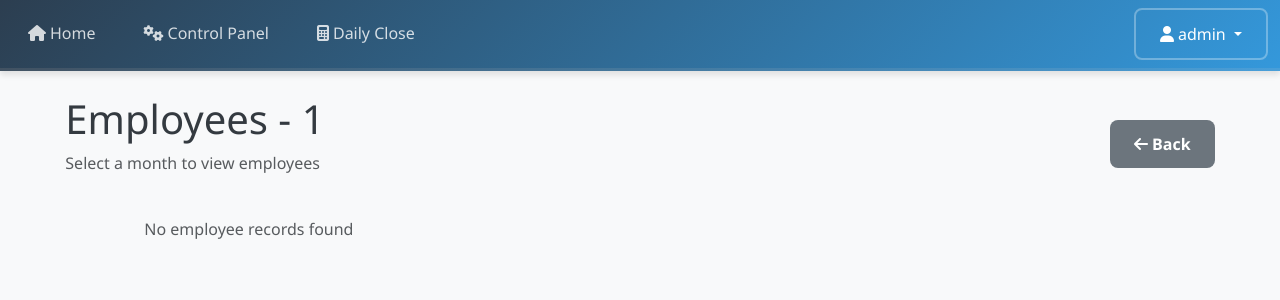
After one commit to Mahmoud-ElNatour/DailyBizClose, a Flask app: page /control-panel/employees/1 in a window 1280 px wide. The commit adds this page. Shown: the top 300 px of the page. Run offline with Flask 3, Linux system fonts and the light colour scheme; a user stored in the database is signed in.

Commit message:
Add yearly and monthly navigation for employees

```diff
--- a/app.py
+++ b/app.py
@@ -153,15 +153,48 @@ def settings():
 @app.route('/control-panel/employees')
 @login_required
 def employees():
-    """Employees management page"""
+    """Employees page - show available years"""
     try:
-        from models import Employees
-        employees = Employees.query.all()
-        return render_template('employees.html', employees=employees)
+        from models import Employees, db
+        years = db.session.query(db.func.distinct(Employees.year)).order_by(Employees.year.desc()).all()
+        years = [y[0] for y in years]
+        return render_template('employees_years.html', years=years)
     except Exception as e:
         app.logger.error(f"Error loading employees: {e}")
         flash('Error loading employees data', 'error')
-        return render_template('employees.html', employees=[])
+        return render_template('employees_years.html', years=[])
+
+
+@app.route('/control-panel/employees/<int:year>')
+@login_required
+def employees_months(year):
+    """Show months for a given year"""
+    try:
+        from models import Employees, db
+        import calendar
+        months = db.session.query(db.func.distinct(Employees.month)).filter_by(year=year).order_by(Employees.month).all()
+        months = [(m[0], calendar.month_name[m[0]]) for m in months]
+        return render_template('employees_months.html', year=year, months=months)
+    except Exception as e:
+        app.logger.error(f"Error loading employee months: {e}")
+        flash('Error loading employees data', 'error')
+        return render_template('employees_months.html', year=year, months=[])
+
+
+@app.route('/control-panel/employees/<int:year>/<int:month>')
+@login_required
+def employees_list(year, month):
+    """Show employees for specific month and year"""
+    try:
+        from models import Employees
+        import calendar
+        employees = Employees.query.filter_by(year=year, month=month).all()
+        month_name = calendar.month_name[month]
+        return render_template('employees.html', employees=employees, year=year, month=month, month_name=month_name)
+    except Exception as e:
+        app.logger.error(f"Error loading employees: {e}")
+        flash('Error loading employees data', 'error')
+        return render_template('employees.html', employees=[], year=year, month=month, month_name='')
 
 @app.route('/control-panel/customers')
 @login_required
@@ -277,9 +310,12 @@ def payroll():
         month = request.args.get('month', type=int)
         year = request.args.get('year', type=int)
 
-        # For now, return all employees since we don't have month/year data in employees table
-        # In a real application, you would filter employees by month/year
-        employees = Employees.query.all()
+        query = Employees.query
+        if year is not None:
+            query = query.filter_by(year=year)
+        if month is not None:
+            query = query.filter_by(month=month)
+        employees = query.all()
 
         return render_template('payroll.html', employees=employees)
     except Exception as e:
@@ -443,7 +479,14 @@ def get_employees():
     """Get all employees"""
     try:
         from models import Employees
-        employees = Employees.query.all()
+        year = request.args.get('year', type=int)
+        month = request.args.get('month', type=int)
+        query = Employees.query
+        if year is not None:
+            query = query.filter_by(year=year)
+        if month is not None:
+            query = query.filter_by(month=month)
+        employees = query.all()
         return jsonify({
             'employees': [{
                 'id': e.id,
@@ -456,7 +499,9 @@ def get_employees():
                 'deductions': e.deductions,
                 'advance': e.advance,
                 'actual_salary': e.actual_salary,
-                'total': e.total
+                'total': e.total,
+                'year': e.year,
+                'month': e.month
             } for e in employees]
         })
     except Exception as e:
@@ -469,12 +514,15 @@ def create_employee():
     """Create new employee"""
     try:
         from models import Employees
+        from datetime import datetime
         data = request.get_json()
 
         employee = Employees(
             name=data.get('name'),
             phone_number=data.get('phone_number'),
             position=data.get('position'),
+            year=data.get('year', datetime.utcnow().year),
+            month=data.get('month', datetime.utcnow().month),
             base_salary=data.get('base_salary', 0),
             working_days=data.get('working_days', 0),
             actual_working_days=data.get('actual_working_days', 0),
@@ -664,9 +712,7 @@ def payroll_report():
         year = int(data.get('year'))
 
         # Get all employees for the selected month/year
-        # In a real application, you would filter employees by month/year
-        # For now, we'll return all employees
-        employees = Employees.query.all()
+        employees = Employees.query.filter_by(year=year, month=month).all()
 
         total_payroll = sum(emp.total or 0 for emp in employees)
         total_deductions = sum(emp.deductions or 0 for emp in employees)
@@ -864,13 +910,19 @@ def save_daily_closing():
         for advance_data in advances_data:
             employee_name = advance_data.get('employee_name', '')
             if employee_name:
-                employee = Employees.query.filter_by(name=employee_name).first()
+                employee = Employees.query.filter_by(
+                    name=employee_name,
+                    year=close_date.year,
+                    month=close_date.month
+                ).first()
                 if not employee:
-                    # Create new employee
+                    # Create new employee record for this month
                     employee = Employees(
                         name=employee_name,
                         phone_number=advance_data.get('phone_number', ''),
                         position=advance_data.get('position', ''),
+                        year=close_date.year,
+                        month=close_date.month,
                         base_salary=advance_data.get('base_salary', 0),
                         working_days=advance_data.get('working_days', 0),
                         actual_working_days=advance_data.get('actual_working_days', 0),
--- a/models.py
+++ b/models.py
@@ -91,6 +91,8 @@ class Employees(db.Model):
     name = db.Column(db.String(100), nullable=False)
     phone_number = db.Column(db.String(20))
     position = db.Column(db.String(50))
+    year = db.Column(db.Integer, nullable=False, default=lambda: datetime.utcnow().year)
+    month = db.Column(db.Integer, nullable=False, default=lambda: datetime.utcnow().month)
     base_salary = db.Column(db.Float, nullable=False, default=0.0)
     working_days = db.Column(db.Float, nullable=False, default=0.0)
     actual_working_days = db.Column(db.Float, nullable=False, default=0.0)
--- /dev/null
+++ b/templates/employees_months.html
@@ -0,0 +1,76 @@
+<!DOCTYPE html>
+<html lang="en">
+<head>
+    <meta charset="UTF-8">
+    <meta name="viewport" content="width=device-width, initial-scale=1.0">
+    <title>Employee Months - Business Daily Close System</title>
+    <link href="https://cdn.jsdelivr.net/npm/bootstrap@5.3.0/dist/css/bootstrap.min.css" rel="stylesheet">
+    <link href="https://cdnjs.cloudflare.com/ajax/libs/font-awesome/6.4.0/css/all.min.css" rel="stylesheet">
+    <link href="{{ url_for('static', filename='styles.css') }}" rel="stylesheet">
+</head>
+<body>
+    <!-- Header -->
+    <header class="navbar navbar-expand-lg sticky-top" id="main-header">
+        <div class="container-fluid">
+            <!-- Left Navigation -->
+            <div class="navbar-nav flex-row">
+                <a class="nav-link me-3" href="{{ url_for('index') }}">
+                    <i class="fas fa-home me-1"></i>Home
+                </a>
+                <a class="nav-link me-3" href="{{ url_for('control_panel') }}">
+                    <i class="fas fa-cogs me-1"></i>Control Panel
+                </a>
+                <a class="nav-link me-3" href="{{ url_for('daily_close') }}">
+                    <i class="fas fa-calculator me-1"></i>Daily Close
+                </a>
+            </div>
+
+            <!-- Right Profile Dropdown -->
+            <div class="dropdown ms-auto">
+                <button class="btn btn-outline-light dropdown-toggle" type="button" id="profileDropdown" data-bs-toggle="dropdown" aria-expanded="false">
+                    <i class="fas fa-user me-1"></i>{{ current_user.username }}
+                </button>
+                <ul class="dropdown-menu dropdown-menu-end" aria-labelledby="profileDropdown">
+                    <li><a class="dropdown-item" href="{{ url_for('settings') }}"><i class="fas fa-cog me-2"></i>Settings</a></li>
+                    <li><hr class="dropdown-divider"></li>
+                    <li><a class="dropdown-item" href="{{ url_for('logout') }}"><i class="fas fa-sign-out-alt me-2"></i>Logout</a></li>
+                </ul>
+            </div>
+        </div>
+    </header>
+
+    <!-- Main Content -->
+    <main class="container-fluid mt-4">
+        <div class="row justify-content-center">
+            <div class="col-lg-11">
+                <div class="d-flex justify-content-between align-items-center mb-4">
+                    <div>
+                        <h2 class="display-6">Employees - {{ year }}</h2>
+                        <p class="text-muted">Select a month to view employees</p>
+                    </div>
+                    <a href="{{ url_for('employees') }}" class="btn btn-secondary">
+                        <i class="fas fa-arrow-left me-1"></i>Back
+                    </a>
+                </div>
+                <div class="row row-cols-1 row-cols-md-3 g-4">
+                    {% for month, name in months %}
+                    <div class="col">
+                        <div class="card text-center h-100">
+                            <div class="card-body">
+                                <h5 class="card-title">{{ name }}</h5>
+                                <a href="{{ url_for('employees_list', year=year, month=month) }}" class="stretched-link"></a>
+                            </div>
+                        </div>
+                    </div>
+                    {% else %}
+                    <p class="text-center text-muted">No employee records found</p>
+                    {% endfor %}
+                </div>
+            </div>
+        </div>
+    </main>
+
+    <script src="https://cdn.jsdelivr.net/npm/bootstrap@5.3.0/dist/js/bootstrap.bundle.min.js"></script>
+    <script src="{{ url_for('static', filename='script.js') }}"></script>
+</body>
+</html>
```
Also changed, not shown: templates/employees.html (+12 -5 lines), templates/employees_years.html (added, +71 -0 lines).
